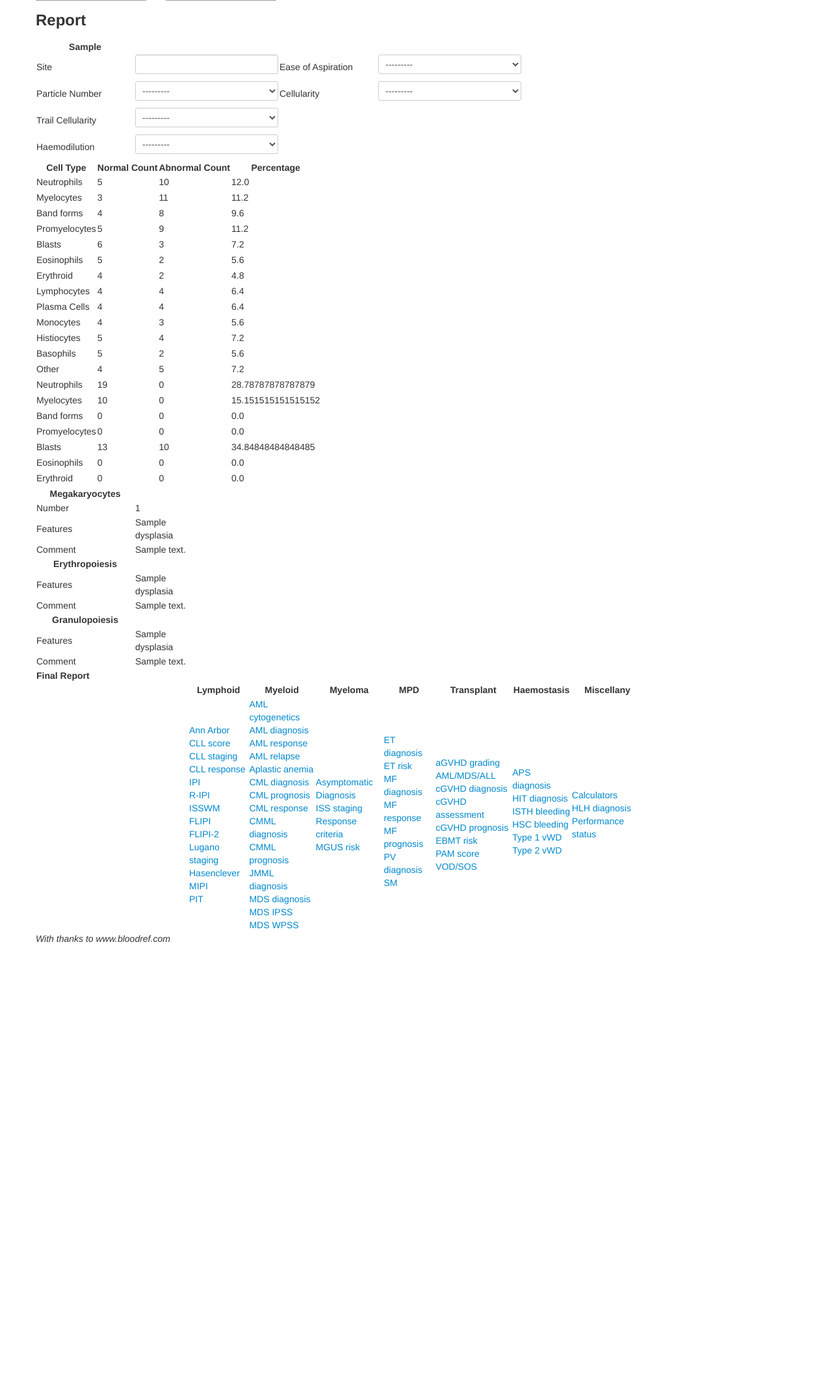
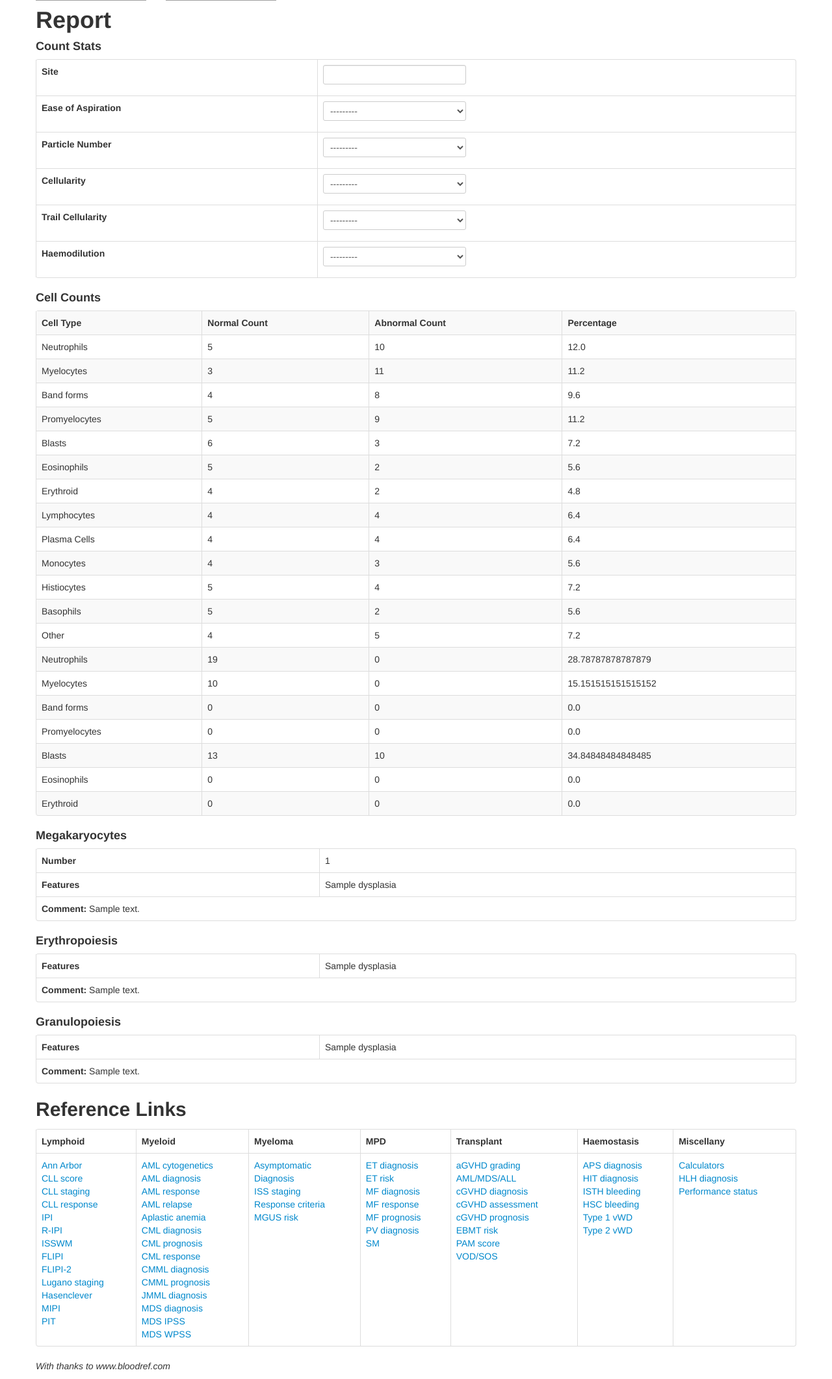
Before and after one commit to cellcounter/cellcounter, a Django app: template cellcounter/main/templates/main/report.html in a window 1280 px wide. Shown: the part 127-2250 px from the top of the page at 65% size. Before the commit the page ends 1578 px from the top, so only its background shows below. Run offline with Django 3.2, Linux system fonts and the light colour scheme; data comes from the database, SQL or seed files in the repository; the template is opened without the code that fills it: values that come from a table or form of the project are taken from there, most other values are stand-ins (such as "Sample title", 1, 10 or a date in 2020); parts of the project's set-up code (start-up, migrations or seed data) failed here and were passed over; grey boxes are pictures that could not be loaded.

Commit message:
Re-wrote report.html for nicer output

```diff
--- a/cellcounter/main/templates/main/report.html
+++ b/cellcounter/main/templates/main/report.html
@@ -2,36 +2,47 @@
 
 {% block content %}
 
-<h3 align=left class="push_2">Report</h1>
-<table class="reporttable grid_11 push_2">
-	<th>Sample</th>
+<h1>Report</h1>
+
+<h4>Count Stats</h4>
+<table class="table table-bordered">
 	<tr>
-		<td width=150px>Site</td>
-        <td width=100px>{{bonemarrowbackground.site}}</td>
-		<td width=150px>Ease of Aspiration</td>
-        <td width=100px>{{bonemarrowbackground.ease_of_aspiration}}</td>
+		<th>Site</th>
+        <td>{{bonemarrowbackground.site}}</td>
 	</tr>
 	<tr>
-		<td>Particle Number</td>
+		<th>Ease of Aspiration</th>
+        <td>{{bonemarrowbackground.ease_of_aspiration}}</td>
+	</tr>
+	<tr>
+		<th>Particle Number</th>
         <td>{{bonemarrowbackground.particulate}}</td>
-		<td>Cellularity</td>
+	</tr>
+	<tr>
+		<th>Cellularity</th>
         <td>{{bonemarrowbackground.particle_cellularity}}</td>
 	</tr>
 	<tr>
-		<td>Trail Cellularity</td>
+		<th>Trail Cellularity</th>
         <td>{{bonemarrowbackground.trail_cellularity}}</td>
 	</tr>
 	<tr>
-		<td>Haemodilution</td>
+		<th>Haemodilution</th>
         <td>{{bonemarrowbackground.haemodilution}}</td>
 	</tr>
 </table>
 
-<table class="reporttable grid_11 push_2">
+<h4>Cell Counts</h4>
+<table class="table table-bordered table-striped">
     <tr><th>Cell Type</th><th>Normal Count</th><th>Abnormal Count</th><th>Percentage</th></tr>
     {% for count in cellcount_list %}
-    <tr><td>{{count.cell.readable_name}}</td><td>{{count.normal_count}}</td><td>{{count.abnormal_count}}</td><td>{{count.percentage}}</td></tr>
-    <tr><td colspan=4>{{count.comment}}</td></tr>
+    <tr>
+        <td>{{count.cell.readable_name}}</td>
+        <td>{{count.normal_count}}</td>
+        <td>{{count.abnormal_count}}</td>
+        <td>{{count.percentage}}</td>
+    </tr>
+    {% if count.comment %}<tr><td colspan=4>{{count.comment}}</td></tr>{% endif %}
     {% endfor %}
 </table>
 
@@ -40,62 +51,53 @@
 		<td>xxx</td>
 -->
 
-<table class="grid_11 push_2">
-	<th>Megakaryocytes</th>
+<h4>Megakaryocytes</h4>
+<table class="table table-bordered">
 	<tr>
-		<td width=150px>Number</td>
-        <td width=100px>{{megakaryocytes.relative_count}}</td>
+		<th>Number</th>
+        <td>{{megakaryocytes.relative_count}}</td>
 	</tr>
 	<tr>
-		<td>Features</td>
+		<th>Features</th>
 		<td>{{megakaryocytes.dysplasia}}</td>
 	</tr>
 	<tr>
-		<td>Comment</td>
-		<td>{{megakaryocytes.comment}}</td>
+        <td colspan=2><b>Comment:</b> {% if not megakaryocytes.comment%}None{% else %}{{megakaryocytes.comment}}{%endif%}</td>
 	</tr>
 </table>
 
-<table class="grid_11 push_2">
-	<th>Erythropoiesis</th>
+<h4>Erythropoiesis</h4>
+<table class="table table-bordered">
 	<tr>
-		<td width=150px>Features</td>
-		<td width=100px>{{erythropoiesis.dysplasia}}</td>
+		<th>Features</th>
+		<td>{{erythropoiesis.dysplasia}}</td>
 	</tr>
 	<tr>
-		<td width=150px>Comment</td>
-        <td width=100px>{{erythropoiesis.comment}}</td>
+        <td colspan=2><b>Comment:</b> {% if not erythropoiesis.comment%}None{% else %}{{erythropoiesis.comment}}{%endif%}</td>
 	</tr>
 </table>
 
-<table class="grid_11 push_2">
-	<th>Granulopoiesis</th>
+<h4>Granulopoiesis</h4>
+<table class="table table-bordered">
 	<tr>
-		<td width=150px>Features</td>
-        <td width=100px>{{granulopoiesis.dysplasia}}</td>
+		<th>Features</th>
+        <td>{{granulopoiesis.dysplasia}}</td>
 	</tr>
 	<tr>
-		<td>Comment</td>
-        <td>{{granulopoiesis.comment}}</td>
+        <td colspan=2><b>Comment:</b> {% if not granulopoiesis.comment%}None{% else %}{{granulopoiesis.comment}}{%endif%}</td>
 	</tr>
 </table>
 
-<table class="grid_11 push_2">
-	<tr>
-		<td width=150px><b>Final Report</b></td>
-		<td width=100px><final report></td>
-	</tr>
-</table>
-
-<table width=700px class="content push_2" align=center>
+<h2>Reference Links</h2>
+<table class="table table-bordered">
 <tbody><tr>
-<th class="content">Lymphoid</th>
-<th class="content">Myeloid</th>
-<th class="content">Myeloma</th>
-<th class="content">MPD</th>
-<th class="content">Transplant</th>
-<th class="content">Haemostasis</th>
-<th class="content">Miscellany</th>
+<th>Lymphoid</th>
+<th>Myeloid</th>
+<th>Myeloma</th>
+<th>MPD</th>
+<th>Transplant</th>
+<th>Haemostasis</th>
+<th>Miscellany</th>
 </tr>
 <tr>
 <td><a href="http://www.bloodref.com/lymphoid/ann-arbor">Ann Arbor</a><br><a href="http://www.bloodref.com/lymphoid/cll-immunophenotyping">CLL score</a><br><a href="http://www.bloodref.com/lymphoid/binet-rai">CLL staging</a><br><a href="http://www.bloodref.com/lymphoid/cll-response">CLL response</a><br><a href="http://www.bloodref.com/lymphoid/ipi">IPI</a><br><a href="http://www.bloodref.com/lymphoid/r-ipi">R-IPI</a><br><a href="http://www.bloodref.com/lymphoid/isswm">ISSWM</a><br><a href="http://www.bloodref.com/lymphoid/flipi">FLIPI</a><br><a href="http://www.bloodref.com/lymphoid/flipi2">FLIPI-2</a><br><a href="http://www.bloodref.com/lymphoid/lugano">Lugano staging</a><br><a href="http://www.bloodref.com/lymphoid/hasenclever">Hasenclever</a><br><a href="http://www.bloodref.com/lymphoid/mipi">MIPI</a><br><a href="http://www.bloodref.com/lymphoid/ptcl-pit">PIT</a></td>
@@ -107,6 +109,6 @@
 </td><td><a href="http://www.bloodref.com/miscellaneous/calculators">Calculators</a><br><a href="http://www.bloodref.com/myeloid/hlh-diagnosis">HLH diagnosis</a><br><a href="http://www.bloodref.com/miscellaneous/performance-status">Performance status</a></td>
 </tr>
 </tbody></table>
-<p class="push_4"><i>With thanks to www.bloodref.com</i></p>
+<p><i>With thanks to www.bloodref.com</i></p>
 
 {% endblock %}
```
